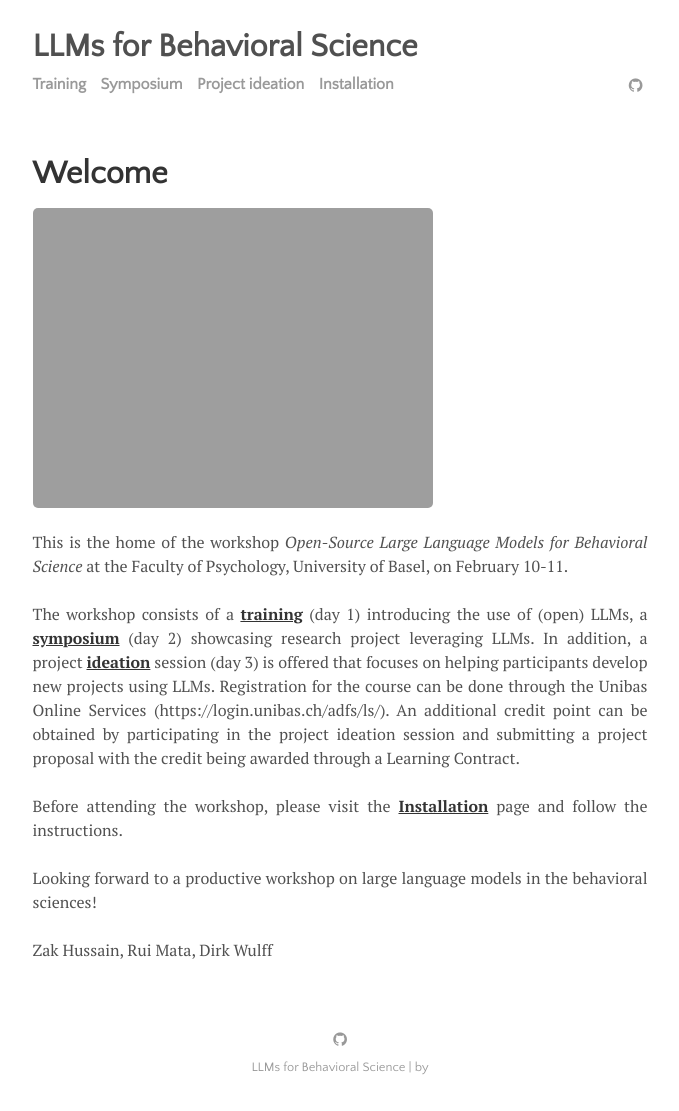
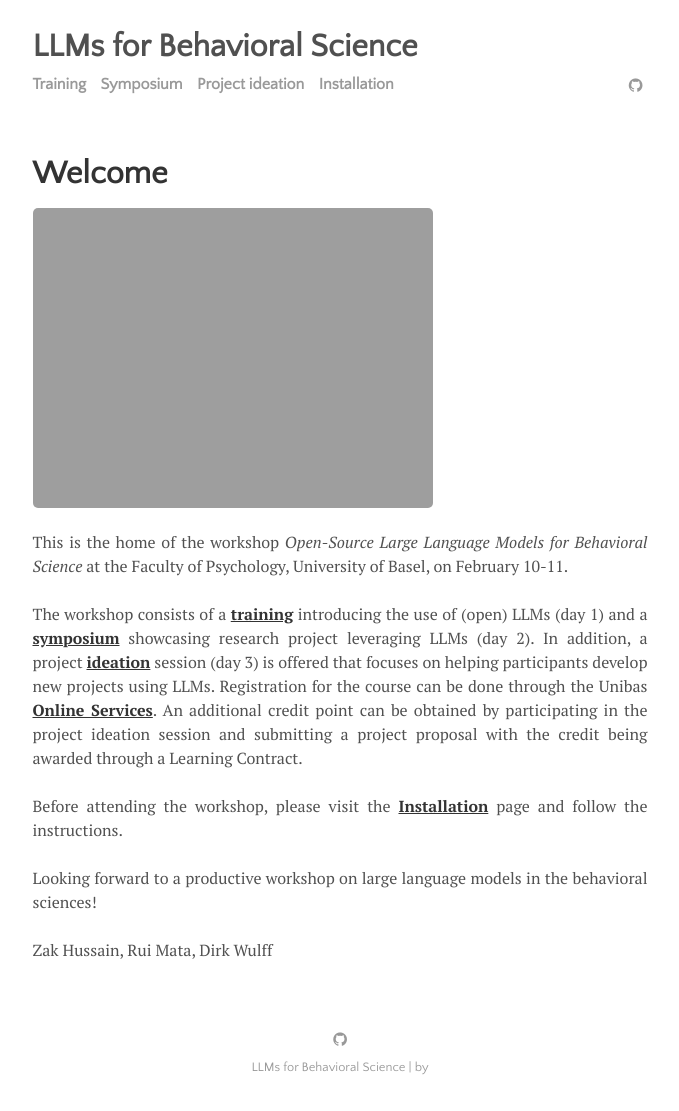
Before and after one commit to cdsbasel/LLM4BeSci_2025Unibas, a Jekyll site: the page built from index.html, in a window 1280 px wide. Shown: the whole page, without its empty margins (300-979 px from the left). Built offline with Jekyll 4.4.1, drawn with Linux system fonts in a browser that asks for light colours; the list of posts is cut into pages by our own code.

Commit message:
update website

```diff
--- a/index.html
+++ b/index.html
@@ -12,7 +12,7 @@ This is the home of the workshop <i>Open-Source Large Language Models for Behavi
 at the Faculty of Psychology, University of Basel, on February 10-11.
 <br><br>
 
-The workshop consists of a <a href="menu/training.html"><b>training</b></a> (day 1) introducing the use of (open) LLMs, a <a href="menu/symposium.html"><b>symposium</b></a> (day 2) showcasing research project leveraging LLMs. In addition, a project <a href="menu/ideation.html"><b>ideation</b></a> session (day 3) is offered that focuses on helping participants develop new projects using LLMs. Registration for the course can be done through the Unibas Online Services (https://login.unibas.ch/adfs/ls/). An additional credit point can be obtained by participating in the project ideation session and submitting a project proposal with the credit being awarded through a Learning Contract.
+The workshop consists of a <a href="menu/training.html"><b>training</b></a> introducing the use of (open) LLMs (day 1) and a <a href="menu/symposium.html"><b>symposium</b></a> showcasing research project leveraging LLMs (day 2). In addition, a project <a href="menu/ideation.html"><b>ideation</b></a> session (day 3) is offered that focuses on helping participants develop new projects using LLMs. Registration for the course can be done through the Unibas <a href="https://login.unibas.ch/adfs/ls/"><b>Online Services</b></a>. An additional credit point can be obtained by participating in the project ideation session and submitting a project proposal with the credit being awarded through a Learning Contract.
 <br><br>
 
 Before attending the workshop, please visit the
```
Also changed, not shown: menu/ideation.md (+1 -1 lines), menu/training.md (+1 -1 lines).
